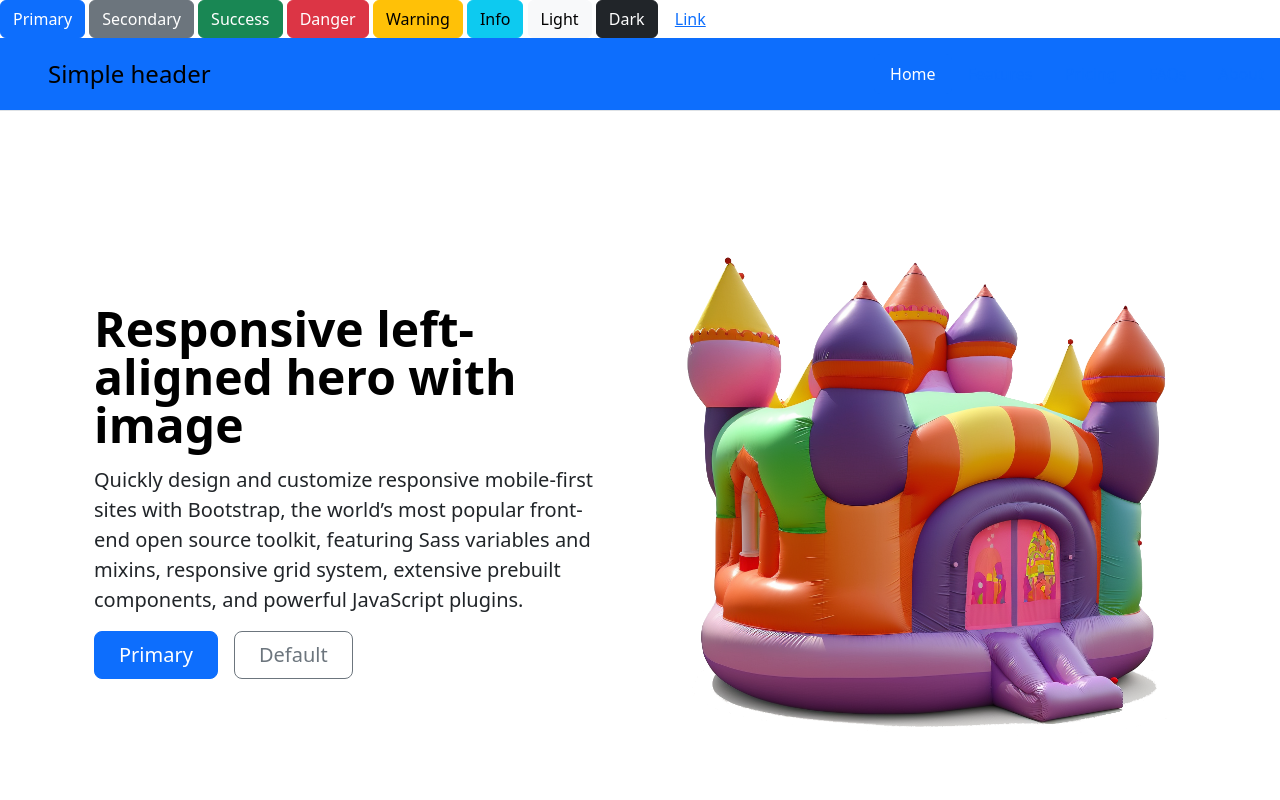
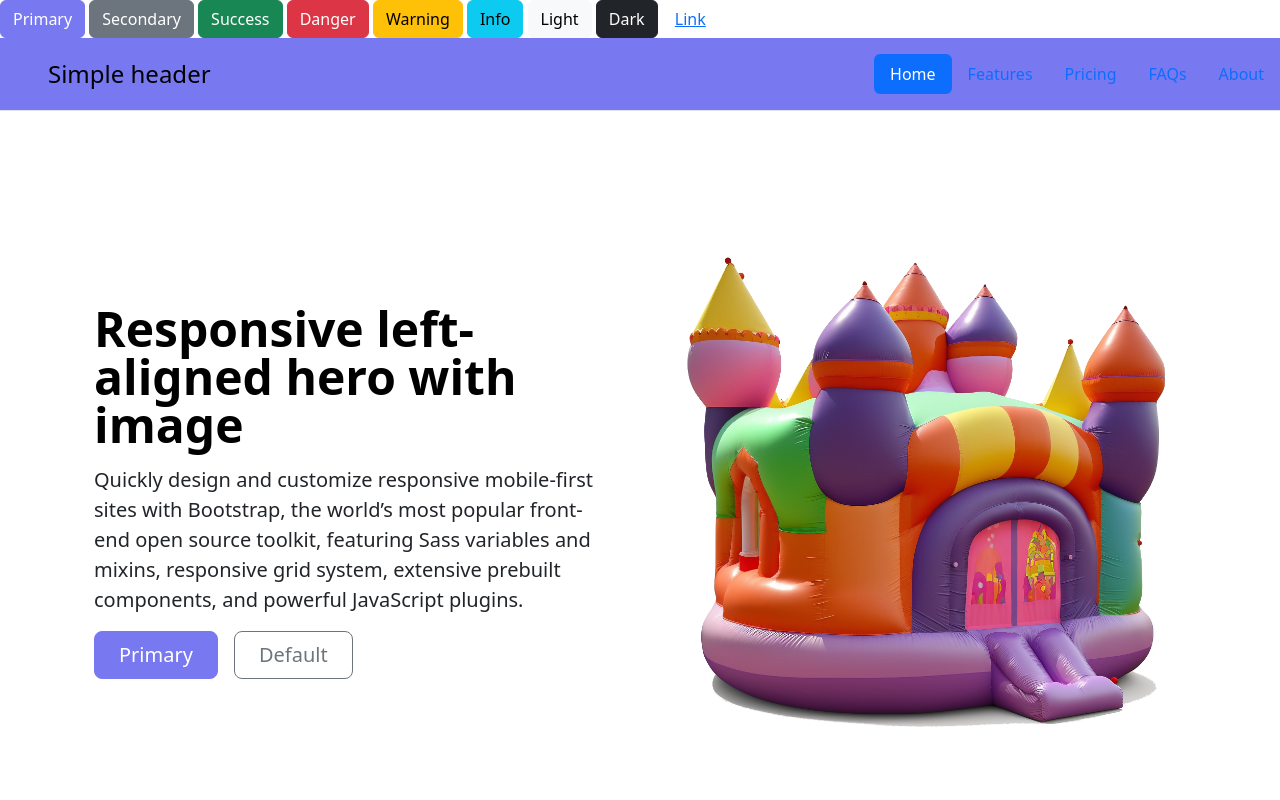
Before and after one commit to esplanadeA/Bouncy_world_infor, a website: page index.html in a window 1280 px wide. Shown: the top 800 px of the page. Drawn offline with nearby package versions, Linux system fonts and the light colour scheme.

Commit message:
root color complier

```diff
--- a/index.html
+++ b/index.html
@@ -26,7 +26,7 @@
         <span class="fs-4">Simple header</span>
       </a>
 
-      <ul class="nav nav-pills">
+      <ul class="nav nav-pills text-white">
         <li class="nav-item"><a href="#" class="nav-link active" aria-current="page">Home</a></li>
         <li class="nav-item"><a href="#" class="nav-link">Features</a></li>
         <li class="nav-item"><a href="#" class="nav-link">Pricing</a></li>
@@ -361,7 +361,7 @@
       integrity="sha384-YvpcrYf0tY3lHB60NNkmXc5s9fDVZLESaAA55NDzOxhy9GkcIdslK1eN7N6jIeHz"
       crossorigin="anonymous"
     ></script>
-    <script src="script.js"></script>
+    <!-- <script src="script.js"></script> -->
 
     <!-- Your content goes here -->
   </body>
--- a/scss/styles.scss
+++ b/scss/styles.scss
@@ -44,11 +44,16 @@ $custom-colors: (
   "dark": $gray-800,
 );
 
-$theme-colors:map-merge($theme-colors,$custom-colors)
+$theme-colors:map-merge($theme-colors,$custom-colors);
 // Import Bootstrap's SCSS files
 
-// .btn-primary {
-//   color: $btn-primary-color;       // Text color for primary buttons
-//   background-color: $btn-primary-bg; // Background color for primary buttons
-//   border-color: $primary-color;    // Border color for primary buttons
-// }
+.btn-primary {
+  color: $btn-primary-color;       // Text color for primary buttons
+  background-color: $btn-primary-bg; // Background color for primary buttons
+  border-color: $primary-color;    // Border color for primary buttons
+}
+
+.bg-primary {
+  --bs-bg-opacity: 1;
+  background-color: $primary-color !important;
+}
```
Also changed, not shown: css/styles.css, 1 other file.
